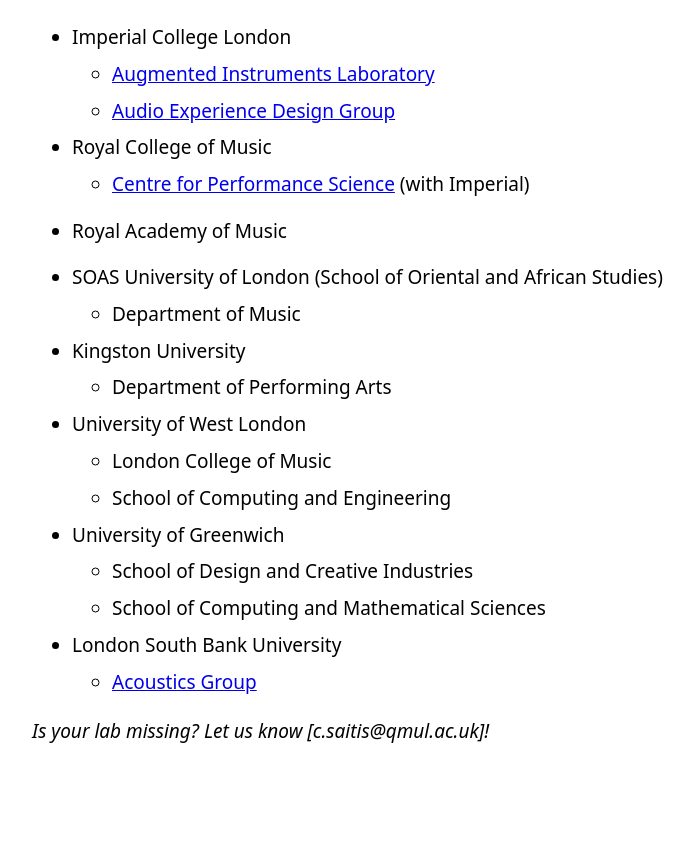
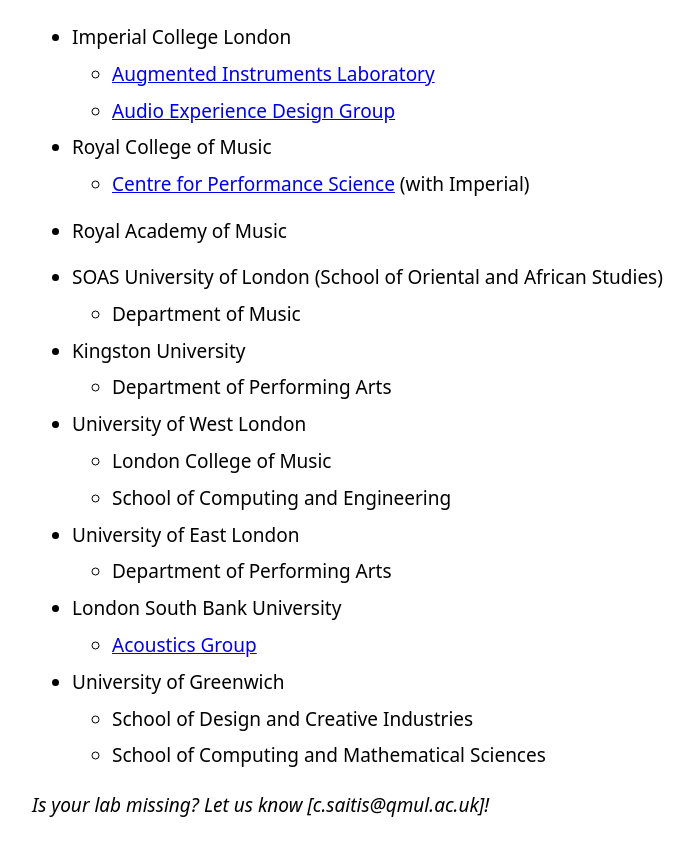
Before and after one commit to dmrn-limri/dmrn-limri.github.io, a Jekyll site: the page built from _posts/2026-02-10-mapping-music-research-london.md, in a window 1280 px wide and 900 px high, scrolled down 1105 px. Shown: the top 856 px of the window, without its empty margins (288-982 px from the left). Built offline with Jekyll 4.4.1, drawn with Linux system fonts in a browser that asks for light colours; before the commit the page ends 1932 px from its top, so only the background shows below that.

Commit message:
Update 2026-02-10-mapping-music-research-london.md

```diff
--- a/_posts/2026-02-10-mapping-music-research-london.md
+++ b/_posts/2026-02-10-mapping-music-research-london.md
@@ -55,11 +55,14 @@ This list brings together music research groups and departments where individual
   * London College of Music
   * School of Computing and Engineering
 
+* University of East London
+  * Department of Performing Arts
+
+* London South Bank University
+  * [Acoustics Group](https://lsbu-acoustics.blogspot.com/)
+
 * University of Greenwich
   * School of Design and Creative Industries
   * School of Computing and Mathematical Sciences
 
-* London South Bank University
-  * [Acoustics Group](https://lsbu-acoustics.blogspot.com/)
-
 *Is your lab missing? Let us know [c.saitis@qmul.ac.uk]!*
```
